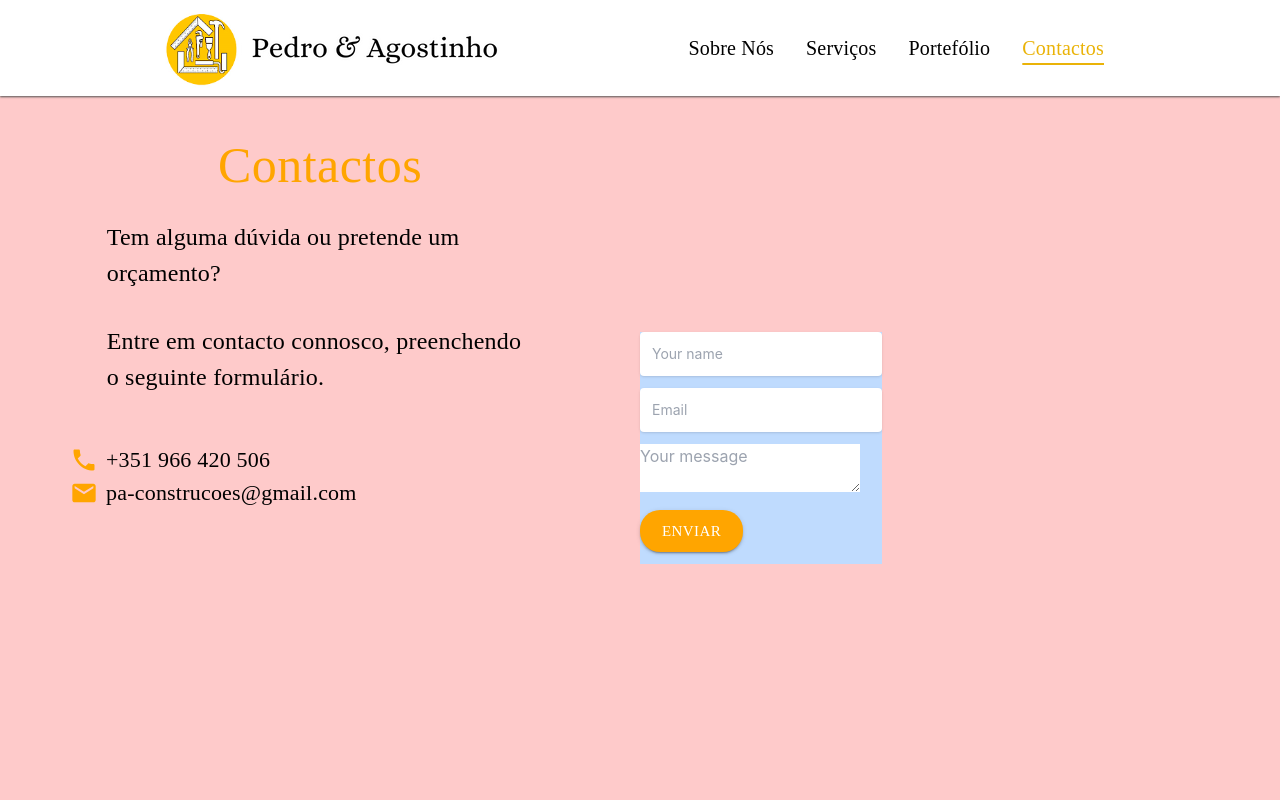
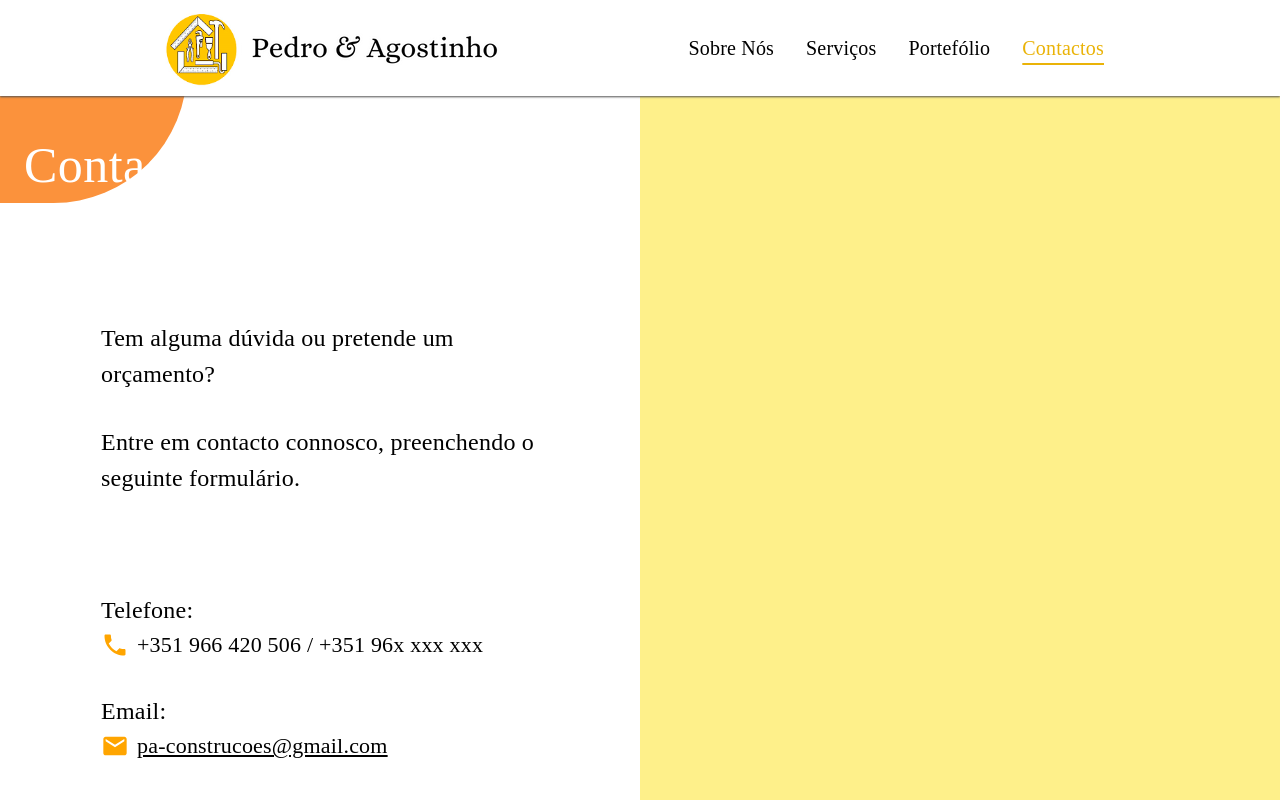
Before and after one commit to joaoyp/construction-webapp-frontend, a React (Create React App) app: page /contactos in a window 1280 px wide. Shown: the top 800 px of the page. Built offline with nearby package versions, Linux system fonts and the light colour scheme.

Commit message:
WIP Contacts

```diff
--- a/src/pages/Contacts.js
+++ b/src/pages/Contacts.js
@@ -12,13 +12,14 @@ export const Contacts = () => {
 
   return (
     <>
-      <div className="flex bg-red-200 min-real-screen">
+      <div className="flex min-real-screen">
         <div className="w-full flex flex-col">
-          <div className="mt-8 flex w-full justify-center">
-            <Lettering text={"Contactos"} fontSize={50} color={"orange"} />
+          <div className="absolute h-1/3 w-1/3 -mt-40 -ml-60 bg-orange-400 rounded-full"></div>
+          <div className="absolute mt-8 ml-6">
+            <Lettering text={"Contactos"} fontSize={50} color={"white"} />
           </div>
-          <div className="flex w-full justify-center">
-            <div className="mt-4 flex flex-col gap-8 w-2/3">
+          <div className="pl-6 flex w-full justify-center">
+            <div className="mt-56 flex flex-col gap-8 w-3/4">
               <Lettering
                 text={"Tem alguma dúvida ou pretende  um orçamento?"}
                 fontSize={24}
@@ -33,77 +34,38 @@ export const Contacts = () => {
               />
             </div>
           </div>
-          <div className="w-2/3 mt-12 flex flex-col items-center">
-            <div className="flex flex-col w-fit">
-              <div className="flex items-center gap-2">
+          <div className="pl-6 mt-24 w-full flex flex-col items-center">
+            <div className="flex flex-col w-3/4">
+              <Lettering fontSize={24} text={"Telefone:"} />
+              <div className="flex items-center gap-2 mb-8">
                 <PhoneIcon sx={{ color: "orange", fontSize: "28px" }} />
                 <Lettering
-                  text={"+351 966 420 506"}
+                  text={"+351 966 420 506 / +351 96x xxx xxx"}
                   fontSize={22}
                   color={"black"}
                 />
               </div>
+              <Lettering fontSize={24} text={"Email:"} />
               <div className="flex items-center gap-2">
                 <EmailIcon sx={{ color: "orange", fontSize: "28px" }} />
-                <Lettering
-                  text={"pa-construcoes@gmail.com"}
-                  fontSize={22}
-                  color={"black"}
-                />
+                <u>
+                  <Lettering
+                    text={"pa-construcoes@gmail.com"}
+                    fontSize={22}
+                    color={"black"}
+                  />
+                </u>
               </div>
             </div>
           </div>
         </div>
-        <div className="w-full flex items-center">
+        <div className="w-full flex items-center bg-yellow-200">
           <form
             action="POST"
             onSubmit={() => {}}
             method="POST"
             className="bg-blue-200"
-          >
-            <div className="pt-0 mb-3">
-              <input
-                type="text"
-                placeholder="Your name"
-                name="name"
-                className="focus:outline-none focus:ring relative w-full px-3 py-3 text-sm text-gray-600 placeholder-gray-400 bg-white border-0 rounded shadow outline-none"
-                required
-              />
-            </div>
-
-            <div className="pt-0 mb-3">
-              <input
-                type="email"
-                placeholder="Email"
-                name="email"
-                className="focus:outline-none focus:ring relative w-full px-3 py-3 text-sm text-gray-600 placeholder-gray-400 bg-white border-0 rounded shadow outline-none"
-                required
-              />
-            </div>
-
-            <div className="pt-0 mb-3">
-              <textarea
-                placeholder="Your message"
-                name="message"
-                className=""
-                required
-              />
-            </div>
-
-            <div className="pt-0 mb-3">
-              <PrimaryButton
-                type={"submit"}
-                text={"Enviar"}
-                bgcolor={"orange"}
-                color={"white"}
-                hoverBgColor={"white"}
-                hoverColor={"orange"}
-                size={"large"}
-                variant={"contained"}
-                fontFamily={"Alice"}
-              />
-            </div>
-          </form>
+          ></form>
         </div>
       </div>
     </>
```
